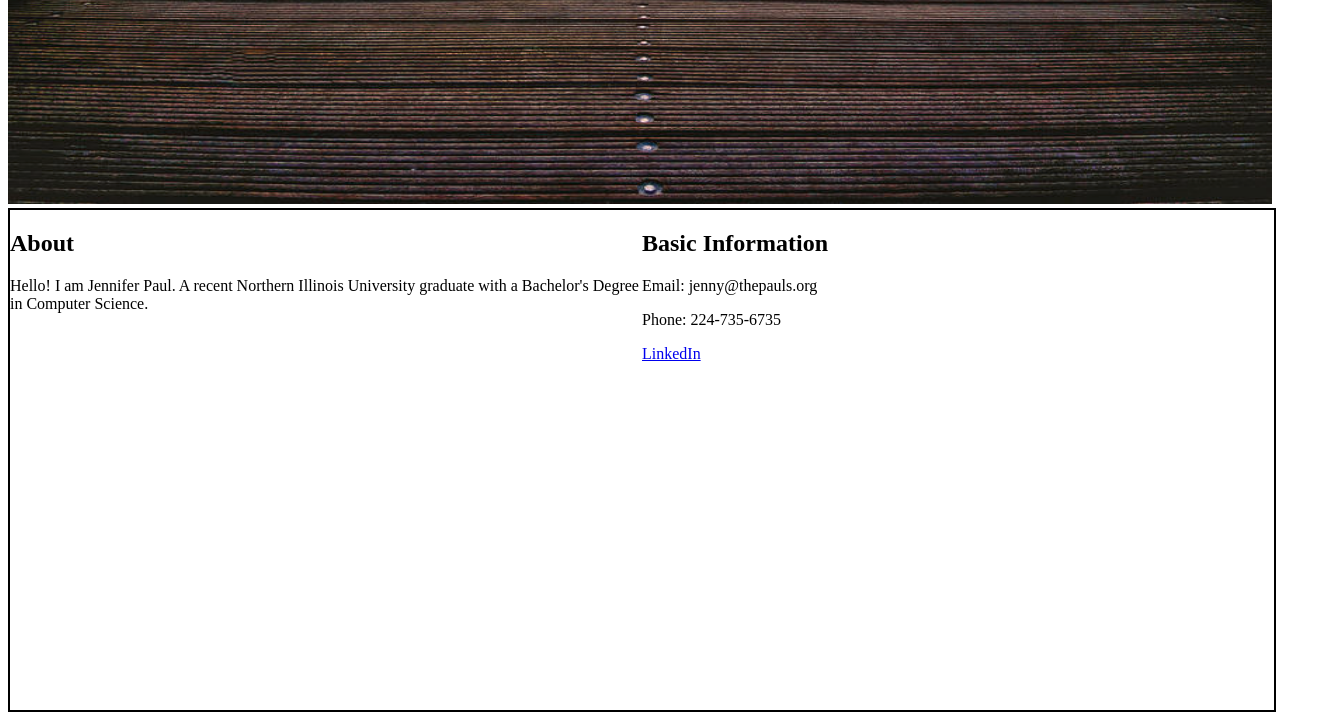
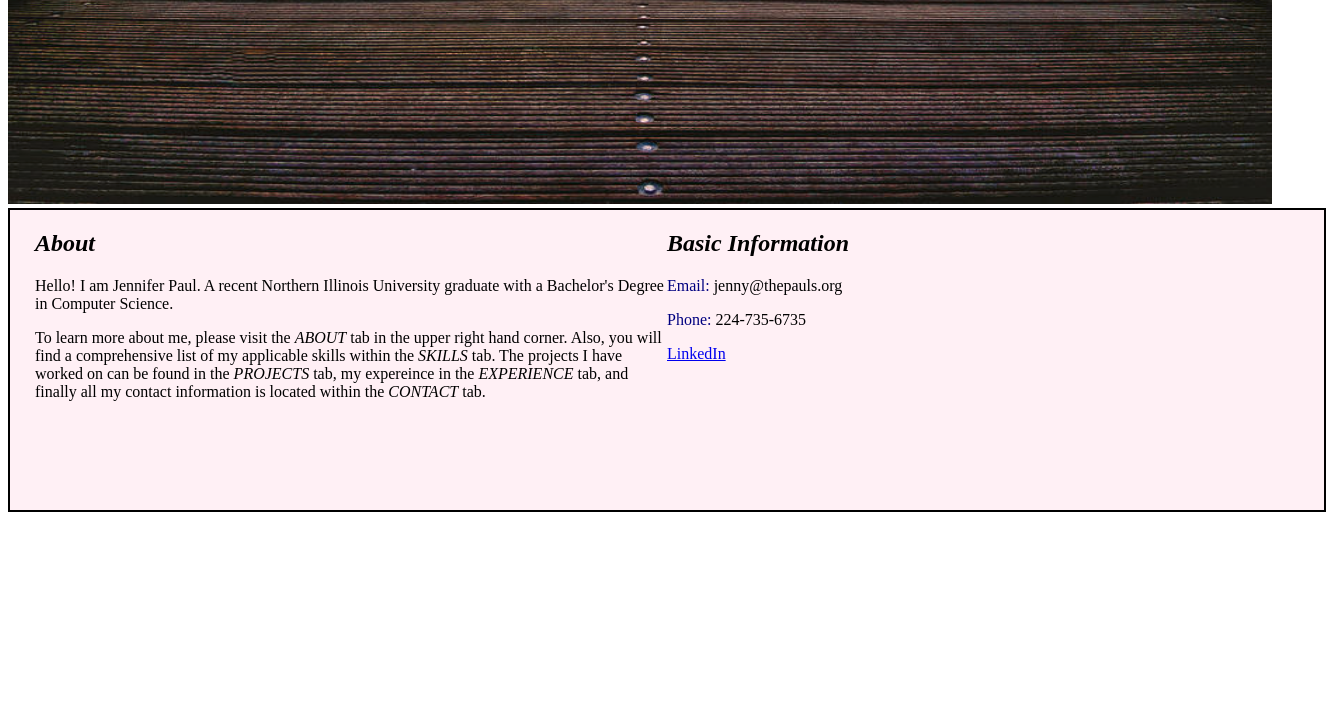
Before and after one commit to jennyepaul/webpage, a plain HTML site: page homepage.html in a window 1280 px wide. Shown: the part 504-1224 px from the top of the page, 1326 px wide, since content can reach past the window. After the commit the page ends 1024 px from the top, so only its background shows below. Drawn offline with Linux system fonts and the light colour scheme.

Commit message:
added more styling

```diff
--- a/homepage.css
+++ b/homepage.css
@@ -28,7 +28,10 @@
         border-collapse: collapse;
         border: 2px solid black;
         width: 100%;
-        height: 500px;
+        height: 300px;
+        background-color: #FFF0F5;
+        padding-left: 25px;
+        padding-right: 25px;
     }
     .column {
       width:50%;
--- a/homepage.html
+++ b/homepage.html
@@ -22,14 +22,20 @@
       </div>
       <div class="row">
         <div class="column">
-            <h2>About</h2>
+            <h2><i>About</i></h2>
             <p>Hello! I am Jennifer Paul. A recent Northern Illinois
             University graduate with a Bachelor's Degree in Computer Science.</p>
+            <p>To learn more about me, please visit the <i>ABOUT</i> tab in the upper
+              right hand corner. Also, you will find a comprehensive list of my applicable
+              skills within the <i>SKILLS</i> tab. The projects I have worked on can be found
+              in the <i>PROJECTS</i> tab, my expereince in the <i>EXPERIENCE</i> tab, and finally
+              all my contact information is located within the <i>CONTACT</i> tab.
+            </p>
         </div>
         <div class="column">
-            <h2>Basic Information</h2>
-            <p>Email: jenny@thepauls.org</p>
-            <p>Phone: 224-735-6735</p>
+            <h2><i>Basic Information</i></h2>
+            <p><span style="color:#000080">Email:</span> jenny@thepauls.org</p>
+            <p><span style="color:#000080">Phone:</span> 224-735-6735</p>
             <p>
               <a href="https://www.linkedin.com/in/jennifer-paul-380126181/">LinkedIn</a>
             </p>
```
